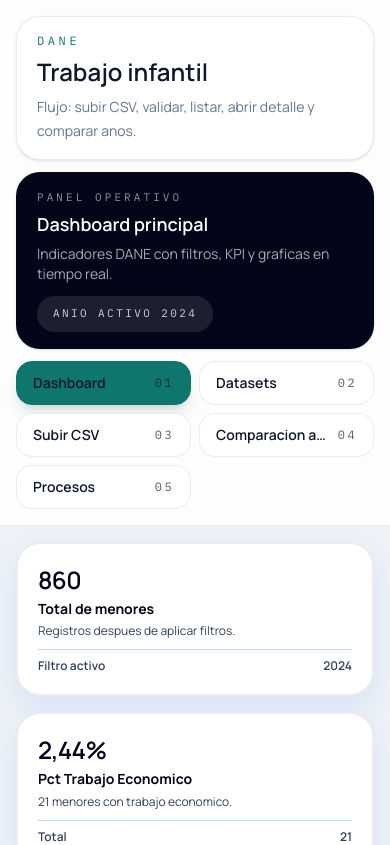
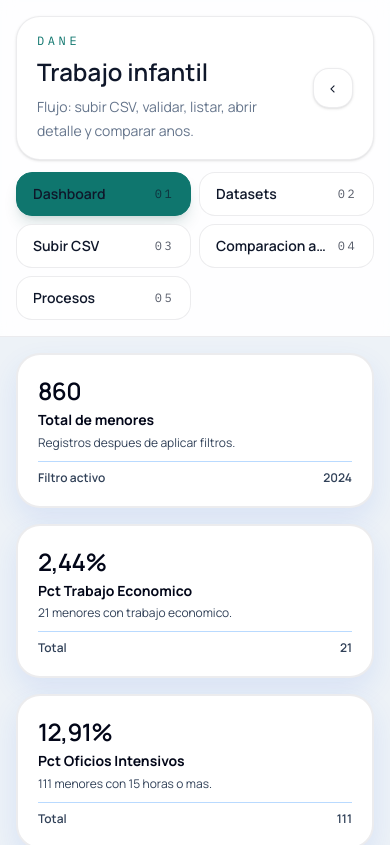
Before and after one commit to AlcaldiaPasto/Dane_Datos_Trabajo_Infantil, a Next.js app in the folder app-trabajo-infantil/: page / in a window 390 px wide. Shown: the top 845 px of the page. Built offline with nearby package versions, Linux system fonts and the light colour scheme.

Commit message:
Agregar menu colapsable responsivo

```diff
--- a/app-trabajo-infantil/src/components/layout/sidebar.js
+++ b/app-trabajo-infantil/src/components/layout/sidebar.js
@@ -2,6 +2,7 @@
 
 import Link from "next/link";
 import { usePathname } from "next/navigation";
+import { useState } from "react";
 
 const items = [
   { href: "/", label: "Dashboard", shortLabel: "01", match: "exact" },
@@ -36,21 +37,59 @@
   ].join(" ");
 }
 
+function MenuToggle({ isOpen, onClick }) {
+  return (
+    <button
+      type="button"
+      onClick={onClick}
+      aria-expanded={isOpen}
+      aria-label={isOpen ? "Cerrar menu" : "Abrir menu"}
+      className="inline-flex h-10 w-10 shrink-0 items-center justify-center rounded-2xl border border-line bg-white text-lg font-semibold text-foreground shadow-sm transition hover:border-accent hover:bg-accent-soft"
+    >
+      {isOpen ? "<" : ">"}
+    </button>
+  );
+}
+
 export default function Sidebar({ context }) {
   const pathname = usePathname();
+  const [isOpen, setIsOpen] = useState(true);
+
+  function toggleMenu() {
+    setIsOpen((currentValue) => !currentValue);
+  }
 
   return (
-    <aside className="relative top-auto flex w-full shrink-0 flex-col overflow-visible border-b border-line bg-[rgba(255,255,255,0.86)] px-4 py-4 backdrop-blur lg:sticky lg:top-0 lg:h-dvh lg:w-72 lg:overflow-y-auto lg:overflow-x-hidden lg:border-r lg:border-b-0 lg:px-5">
-      <div className="mb-3 h-auto min-h-[122px] shrink-0 rounded-3xl border border-line bg-surface-strong px-5 py-4 shadow-sm sm:min-h-[116px] lg:h-[140px]">
+    <aside
+      className={[
+        "relative top-auto flex w-full shrink-0 flex-col border-b border-line bg-[rgba(255,255,255,0.9)] backdrop-blur transition-all duration-300 lg:sticky lg:top-0 lg:h-dvh lg:border-r lg:border-b-0",
+        isOpen
+          ? "overflow-visible px-4 py-4 lg:w-72 lg:overflow-y-auto lg:overflow-x-hidden lg:px-5"
+          : "overflow-hidden px-3 py-3 lg:w-20 lg:overflow-y-auto lg:overflow-x-hidden",
+      ].join(" ")}
+    >
+      <div
+        className={[
+          "mb-3 flex shrink-0 items-center gap-3 rounded-3xl border border-line bg-surface-strong shadow-sm transition-all",
+          isOpen ? "min-h-[96px] px-5 py-4 sm:min-h-[104px] lg:h-[140px]" : "h-14 px-3 py-2",
+        ].join(" ")}
+      >
+        <div className="min-w-0 flex-1">
           <p className="font-mono text-xs uppercase tracking-[0.3em] text-accent">DANE</p>
+          {isOpen ? (
+            <>
               <h1 className="mt-2 text-2xl font-semibold leading-tight text-foreground">Trabajo infantil</h1>
               <p className="mt-2 line-clamp-2 text-sm leading-6 text-muted">
                 Flujo: subir CSV, validar, listar, abrir detalle y comparar anos.
               </p>
+            </>
+          ) : null}
+        </div>
+        <MenuToggle isOpen={isOpen} onClick={toggleMenu} />
       </div>
 
-      {context ? (
-        <div className="mb-3 h-auto min-h-[156px] shrink-0 rounded-3xl border border-line bg-slate-950 px-5 py-4 text-white shadow-sm sm:min-h-[136px] lg:h-[176px]">
+      {context && isOpen ? (
+        <div className="mb-3 hidden h-auto min-h-[136px] shrink-0 rounded-3xl border border-line bg-slate-950 px-5 py-4 text-white shadow-sm lg:block lg:h-[176px]">
           <p className="h-4 truncate font-mono text-[11px] uppercase tracking-[0.28em] text-white/55">
             {context.eyebrow}
           </p>
@@ -75,27 +114,34 @@
         </div>
       ) : null}
 
-      <nav className="grid shrink-0 grid-cols-2 gap-2 sm:grid-cols-3 lg:flex lg:flex-col">
+      <nav
+        className={[
+          "shrink-0 gap-2",
+          isOpen ? "grid grid-cols-2 sm:grid-cols-3 lg:flex lg:flex-col" : "hidden lg:flex lg:flex-col",
+        ].join(" ")}
+      >
         {items.map((item) => {
           const isActive = isItemActive(item, pathname);
 
           return (
             <Link key={item.href} href={item.href} className={getItemClass(isActive)}>
-              <span className="truncate text-sm font-semibold">{item.label}</span>
+              <span className="truncate text-sm font-semibold">{isOpen ? item.label : item.shortLabel}</span>
               <span className="font-mono text-xs uppercase tracking-[0.2em] opacity-70">
-                {item.shortLabel}
+                {isOpen ? item.shortLabel : ""}
               </span>
             </Link>
           );
         })}
       </nav>
 
+      {isOpen ? (
         <div className="mt-3 hidden h-[104px] shrink-0 rounded-3xl border border-line bg-surface px-4 py-3 lg:mt-auto lg:block">
           <p className="font-mono text-xs uppercase tracking-[0.3em] text-muted">Sesion</p>
           <p className="mt-2 line-clamp-2 text-sm leading-6 text-muted">
             Sin base de datos persistente. Los datasets cargados se guardan temporalmente en la sesion.
           </p>
         </div>
+      ) : null}
     </aside>
   );
 }
```
Lines whose indentation alone changed are shown as unchanged.
